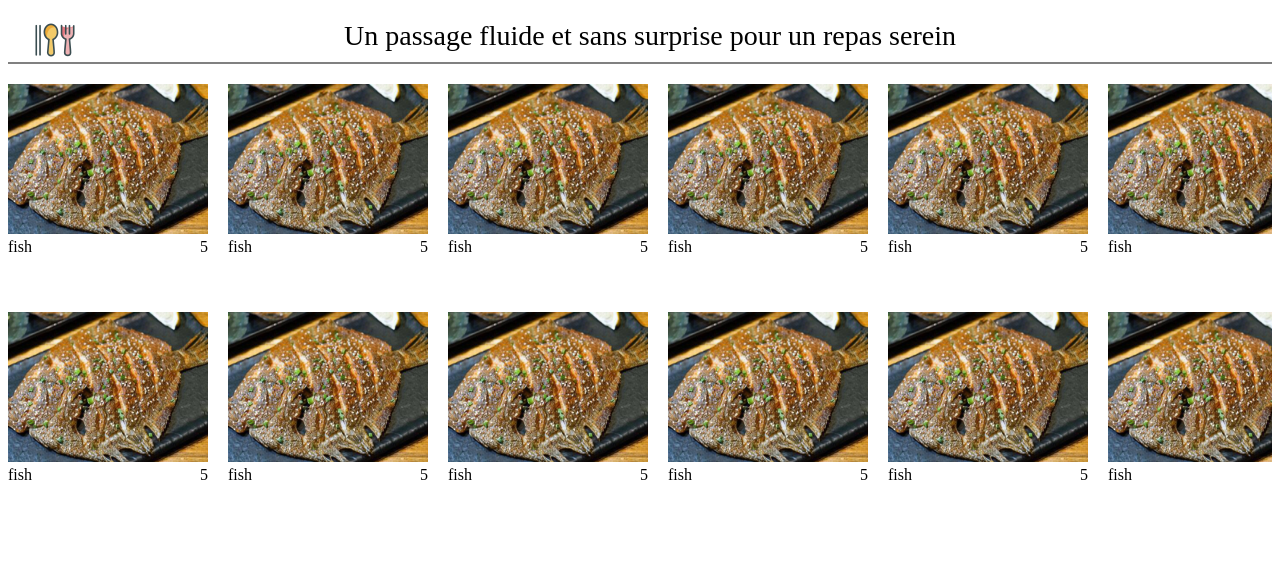
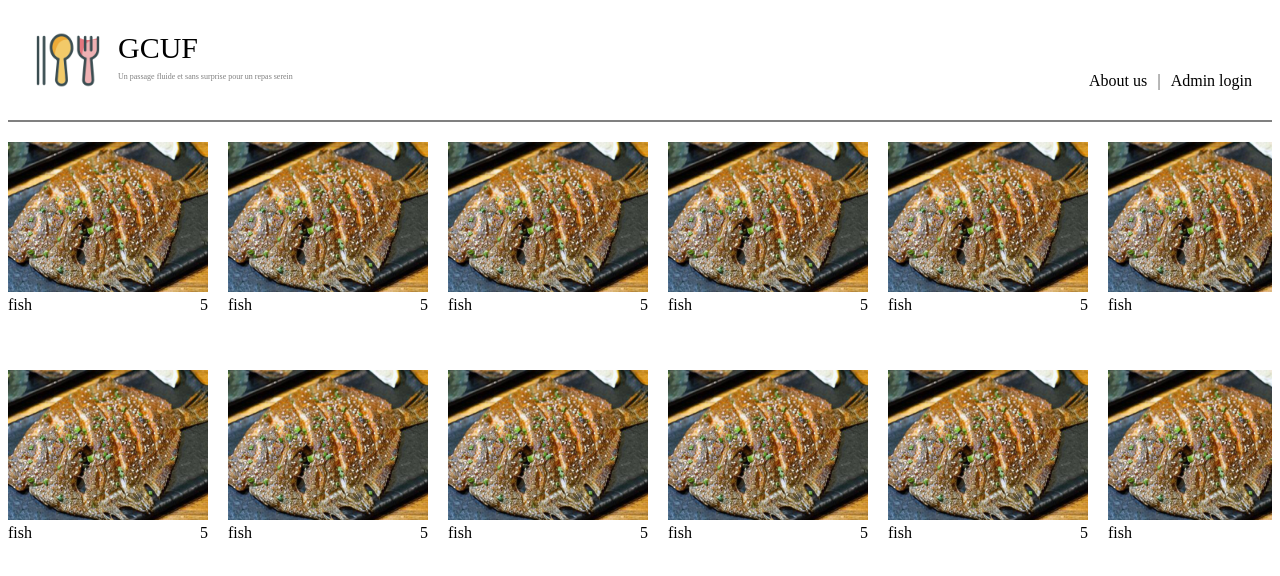
Before and after one commit to Pas0412/MO50A22, a Vue app: page / in a window 1280 px wide. Shown: the top 576 px of the page. Built offline with nearby package versions, Linux system fonts and the light colour scheme.

Commit message:
Changing header's UI, add announce widget's file

```diff
--- a/package.json
+++ b/package.json
@@ -18,7 +18,9 @@
     "@vue/cli-plugin-eslint": "~5.0.0",
     "@vue/cli-service": "~5.0.0",
     "eslint": "^7.32.0",
-    "eslint-plugin-vue": "^8.0.3"
+    "eslint-plugin-vue": "^8.0.3",
+    "node-sass": "^7.0.1",
+    "sass-loader": "^12.6.0"
   },
   "eslintConfig": {
     "root": true,
--- a/src/App.vue
+++ b/src/App.vue
@@ -1,14 +1,28 @@
 <template>
   <div class="header">
-    <img class="logo" alt="projet logo" src="./assets/logo.png">
-    <span class="title">Un passage fluide et sans surprise pour un repas serein</span>
+    <div class="logo">
+      <img class="logo-image" alt="project logo" src="./assets/logo.png">
+      <div class="title">
+        <div class="projName">GCUF</div>
+        <div class="slogan">Un passage fluide et sans surprise pour un repas serein</div>
+      </div>
+    </div>
+    <div class="header-right-container">
+      <div class="about-us">About us</div>
+      <div class="divider">|</div>
+      <div class="admin">Admin login</div>
+    </div>
   </div>
   <spliter class="spliter"></spliter>
+
+  <div class="middle">
+    <annonces></annonces>
+  </div>
+
   <div class="scroll">
     <div v-for="item in tabList" :key="item">
       <div class="container">
         <img :src="item.url" height="150" width="200">
-<!--        <img src="./assets/fish.jpeg">-->
         <div class="text-container">
           <span class="text-left">{{ item.name }}</span>
           <span class="text-right">{{ item.amount }}</span>
@@ -21,11 +35,12 @@
 
 <script>
 import Spliter from "@/components/spliter";
+import Annonces from "@/components/annonces";
 
 
 export default {
   // eslint-disable-next-line vue/no-unused-components
-  components: {Spliter},
+  components: {Annonces, Spliter},
   data() {
     return {
       tabList: [
@@ -69,28 +84,67 @@ export default {
 }
 
 .header {
-  margin-left: 20px;
-  margin-top: 20px;
-  overflow: hidden;
-  display: block;
-  text-align: center;
+  margin: 20px;
+  display: flex;
+  flex-direction: row;
+  justify-content: space-between;
+  align-items: flex-end;
 }
 
 .logo {
-  position: absolute;
   left: 30px;
   top: 15px;
-  height: 50px;
-  width: 50px;
+  height: 80px;
+  width: 500px;
+  display: flex;
+  flex-direction: row;
+}
+
+.logo-image {
+  height: 80px;
+  width: 80px;
 }
 
 .title {
-  font-size: 28px;
+  display: flex;
+  flex-direction: column;
+  justify-content: space-evenly;
+  padding-bottom: 13px;
+  padding-top: 5px;
+  margin-left: 10px;
+}
+
+.projName {
+  font-size: 30px;
+}
+
+.slogan {
+  font-size: 8px;
+  color: grey;
+}
+
+.header-right-container {
+  display: flex;
+  flex-direction: row;
+  margin-bottom: 10px;
+}
+
+.divider {
+  margin-left: 10px;
+  margin-right: 10px;
+  color: grey;
+  font-weight: bold;
 }
 
 .spliter {
   height: 20px;
   margin-top: 10px;
+}
+
+.middle {
+  display: flex;
+  flex-direction: row;
+  justify-content: space-between;
 }
 
 .scroll {
--- /dev/null
+++ b/src/components/annonces.vue
@@ -0,0 +1,14 @@
+<template>
+  <div></div>
+</template>
+
+<script>
+  export default {
+    // eslint-disable-next-line vue/multi-word-component-names
+    name : 'annonces',
+  }
+</script>
+
+<style>
+
+</style>
```
Also changed, not shown: 1 other file (tests, documents, lock files or other folders).
